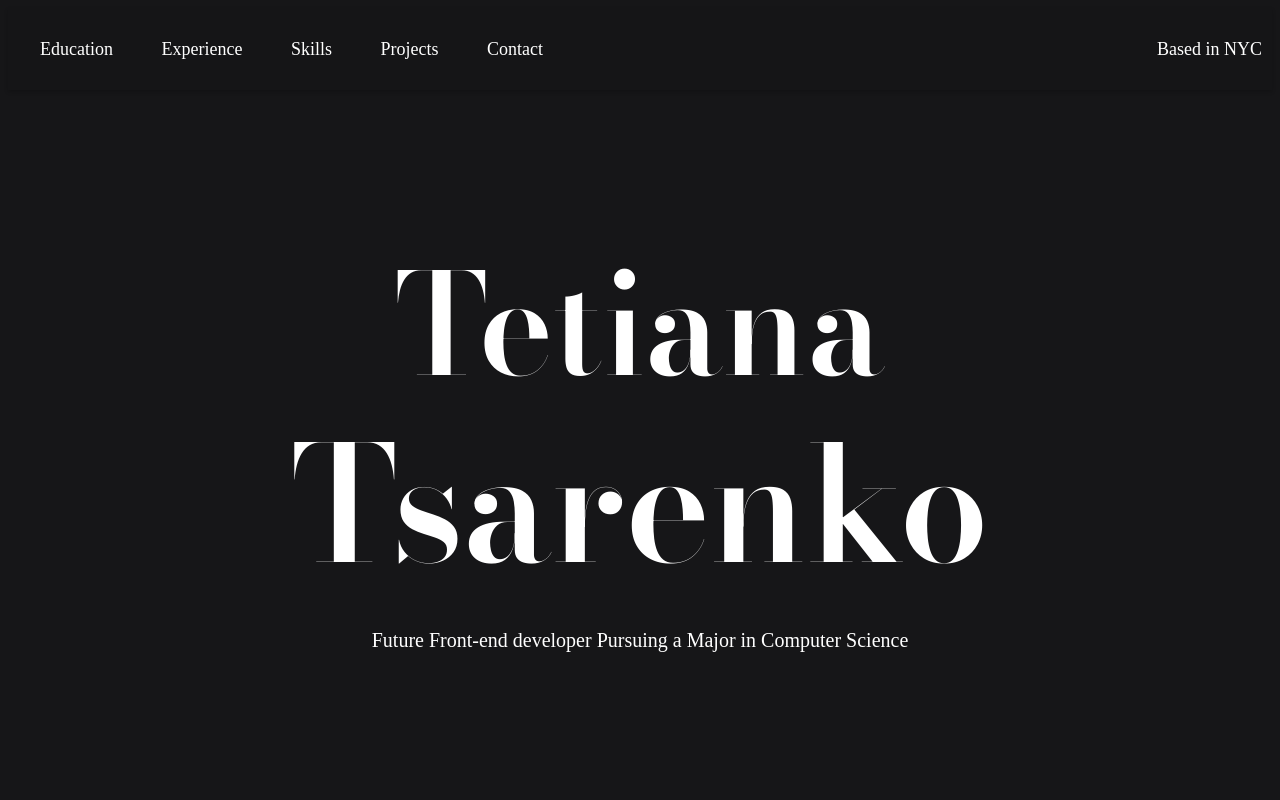
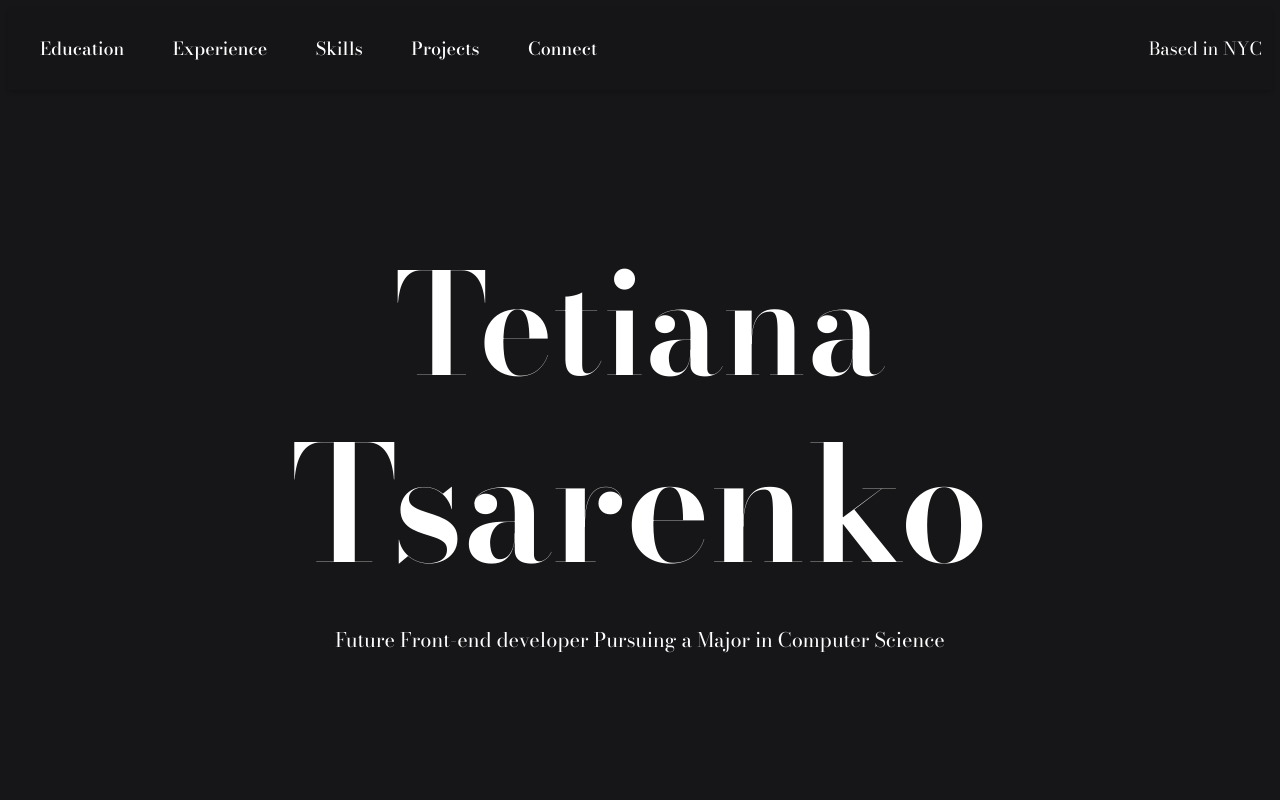
Before and after one commit to tanyya2/tanya_tsarenko_jupiter, a plain HTML site: page index.html in a window 1280 px wide. Shown: the top 800 px of the page. Drawn offline with nearby package versions, Linux system fonts and the light colour scheme; no server answers.

Commit message:
make a small ajustments to last lesson

```diff
--- a/css/index.css
+++ b/css/index.css
@@ -5,7 +5,7 @@ html {
 /* create a dark mode for the website-portfolio */
 body {
   background-color: #161618;
-  font-family: "Young Serif", serif;
+  font-family: "Bodoni Moda", serif;
   color: #ffffff;
   line-height: 2;
 }
--- a/index.html
+++ b/index.html
@@ -21,7 +21,7 @@
                 <a href="#experience">Experience</a>
                 <a href="#skills">Skills</a>
                 <a href="#projects">Projects</a>
-                <a href="#contact">Contact</a>
+                <a href="#connect">Connect</a>
             </div>
             <div class="top-right">
                 <p>Based in NYC</p>
--- a/js/index.js
+++ b/js/index.js
@@ -33,8 +33,8 @@ messageForm.addEventListener('submit', function(event) {
     const messageSection = document.getElementById('messages');
     const messageList = messageSection.querySelector('ul');
     const newMessage = document.createElement('li');
-    newMessage.innerHTML = `
-    <a href="mailto:${userEmail}">${userName}</a>
+    newMessage.innerHTML =
+    `<a href="mailto:${userEmail}">${userName}</a>
     <span>: ${userMessage}</span>`
     const removeButton = document.createElement('button');
     removeButton.innerHTML = "remove";
```
